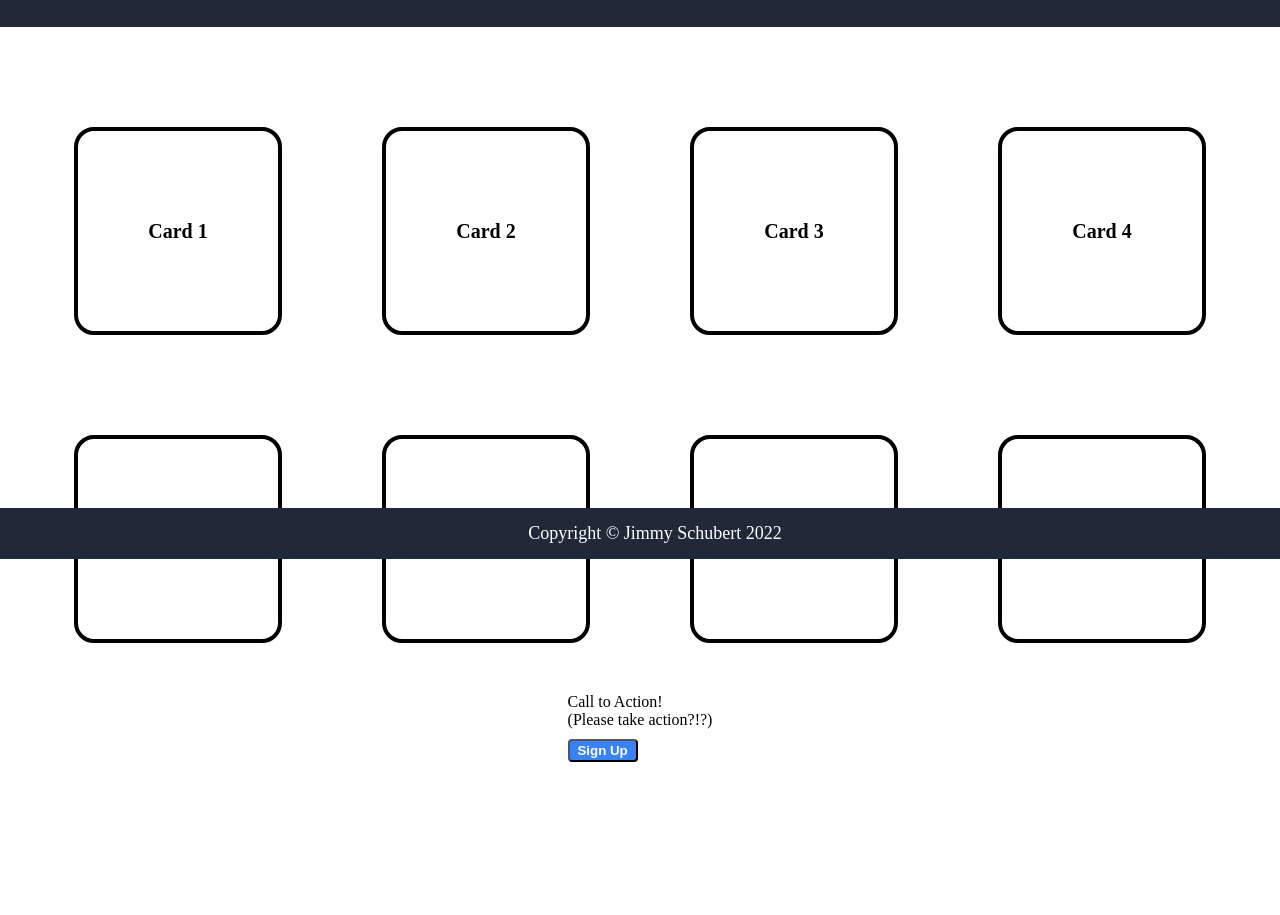
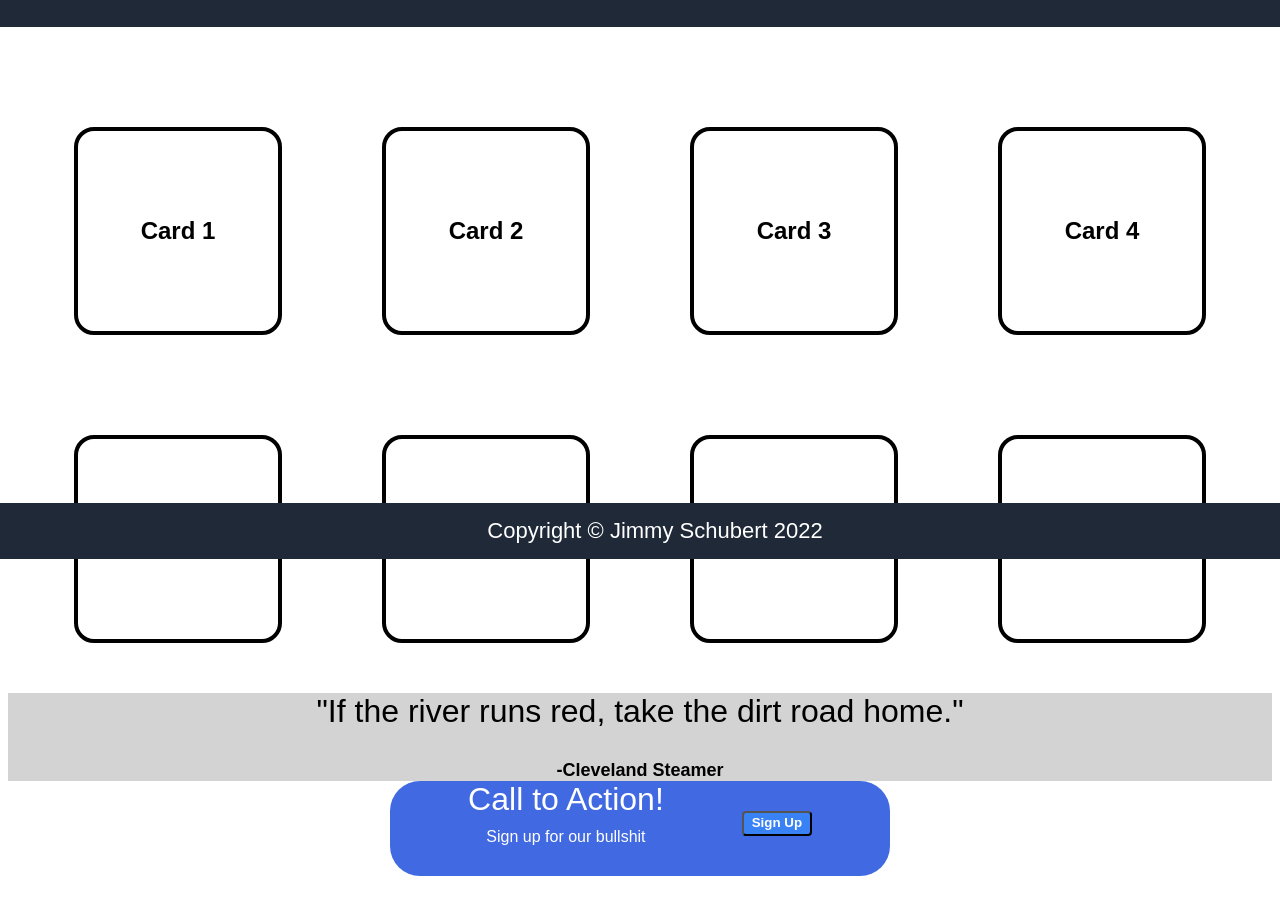
Before and after one commit to James-Schubert/Odin-Landing-Page, a plain HTML site: page index.html in a window 1280 px wide. Shown: the part 241-1156 px from the top of the page. Drawn offline with Linux system fonts and the light colour scheme.

Commit message:
Complete landing page assignment

```diff
--- a/index.html
+++ b/index.html
@@ -82,10 +82,10 @@
             </div>
             <div class="quoteBar">
                 <div class = "quote">
-
+                    "If the river runs red, take the dirt road home."
                 </div>
                 <div class="quoteAuthor">
-
+                    -Cleveland Steamer
                 </div>
             </div>
             <div class="actionBar">
@@ -94,7 +94,7 @@
                         Call to Action!
                     </div>
                     <div class = "actionSubText">
-                        (Please take action?!?)
+                        Sign up for our bullshit
                     </div>
                 </div>
                 <button class="signupButton">
--- a/styles.css
+++ b/styles.css
@@ -1,3 +1,6 @@
+*{
+    font-family:Arial, Helvetica, sans-serif;
+}
 
 .content{
     display: flex;
@@ -11,7 +14,7 @@
 .header, .footer{
     background-color: #1f2937;
     font: #e5e7eb;
-    font-size: 18px;
+    font-size: 22px;
     color: white;
     margin: 0;
     width: 100vw;
@@ -30,7 +33,7 @@
 .subHeader{
     background-color: #1f2937;
     font: #e5e7eb;
-    font-size: 18px;
+    font-size: 22px;
     color: white;
     margin: 0;
     width: 100vw;
@@ -46,7 +49,7 @@
 
 }
 .logo{
-    font-size: 30px;
+    font-size: 34px;
     margin: 12px;
     font-weight: 900;
     padding-left: 30px;
@@ -73,17 +76,18 @@
     padding-top: 30px;
 }
 #leftHeaderTitle{
-    font-size: 36px;
+    font-size: 42px;
     font-weight: 750;
 }
 #headerSubText{
-    font-size: 12px;
+    font-size: 15px;
 }
 
 .signupButton{
     font-weight: 800;
     background-color: #3882f6;
     width: 70px;
+    height: 25px;
     display: flex;
     justify-content: center;
     margin: 10px;
@@ -92,6 +96,7 @@
     border-radius: 4px;
     padding: 2px;
     color: white;
+    flex-grow: 0;
 }
 
 .rightsub{
@@ -107,7 +112,7 @@
     display: flex;
     justify-content: center;
     padding: 15px;
-    font-size: 18px;
+    font-size: 22px;
     margin: 0;
     bottom: 0;
     position: fixed;
@@ -141,7 +146,54 @@
     justify-content: center;
     align-items: center;
     border-radius: 20px;
-    font-size: 20px;
+    font-size: 24px;
     font-weight: 600;
 
 }
+.quoteBar{
+    display: flex;
+    flex-direction: column;
+    background-color: lightgray;
+    justify-content: center;
+    align-items: center;
+    width: 100%;
+    height: 200px;
+}
+.quote{
+    font-size: 32px;
+    margin-bottom: 30px;
+    font-weight: 400;
+}
+.quoteAuthor{
+    font-weight: 800;
+    font-size: 18px;
+}
+
+.actionBar{
+    display: flex;
+    background-color: royalblue;
+    justify-content: space-evenly;
+    width: 500px;
+    height: 100px;
+    align-items:flex-end;
+    padding-bottom: 30px;
+    border-radius: 30px;;
+}
+
+.leftAction{
+    display: flex;
+    flex-direction: column;
+    justify-content: center;
+    align-items: center;
+
+}
+
+.actionTitle{
+    color: white;
+    font-size: 32px;
+    margin-bottom: 10px;
+}
+
+.actionSubText{
+    color: white;
+}
```
